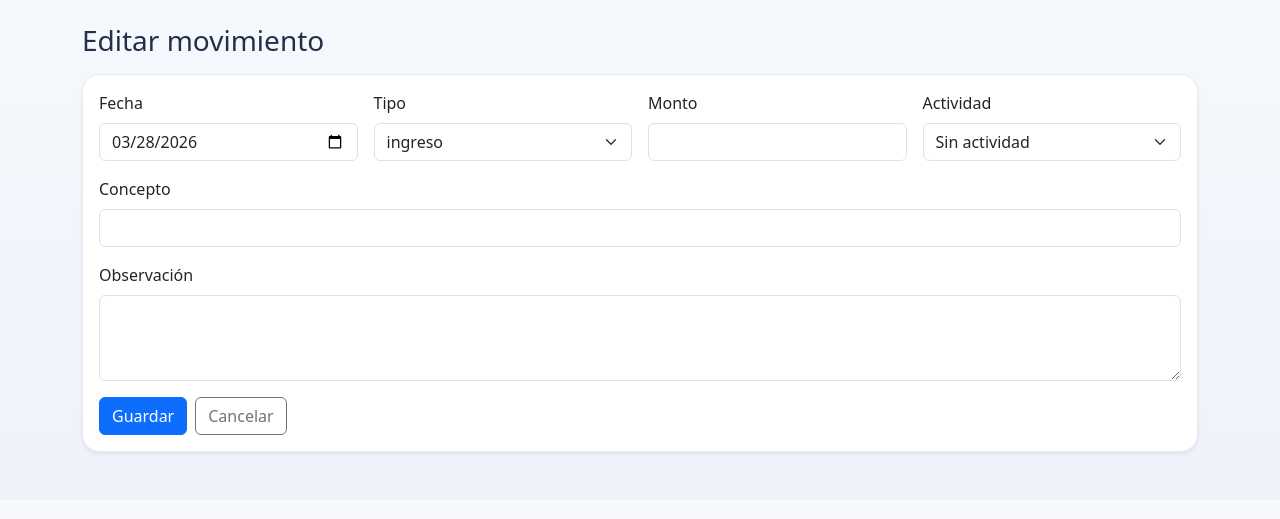
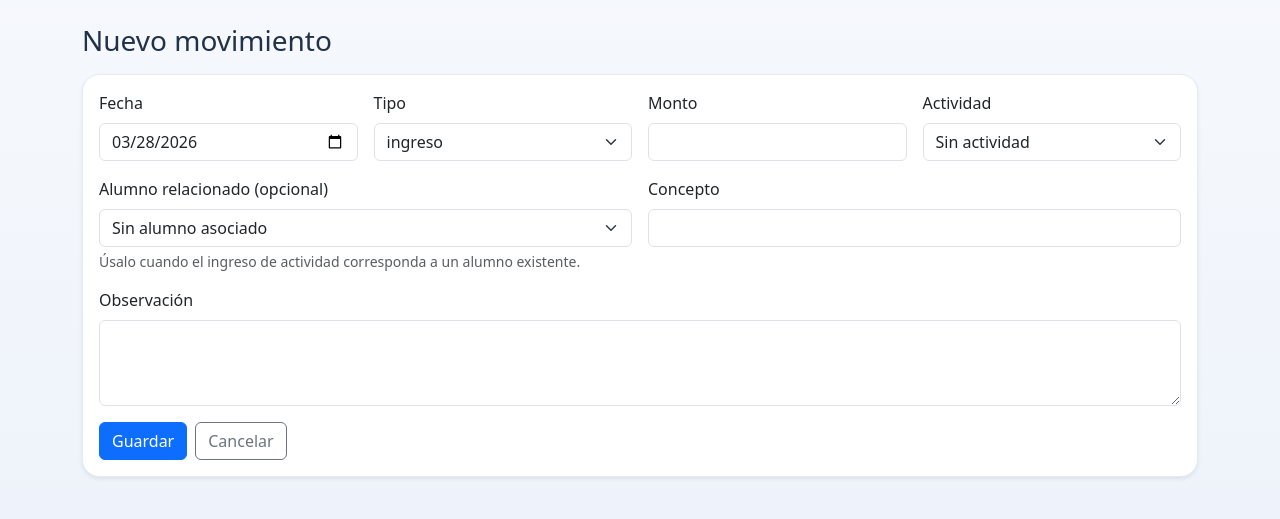
Before and after one commit to francedu/contabilidad-web, a Flask app: page /movimientos/nuevo in a window 1280 px wide. Shown: the part 96-615 px from the top of the page. Run offline with Flask 3, Linux system fonts and the light colour scheme; a user stored in the database is signed in; data that the repository does not hold is empty; some libraries are stand-ins or nearby versions.

Commit message:
mejora dashboard UX

```diff
--- a/app.py
+++ b/app.py
@@ -342,18 +342,18 @@ def create_app() -> Flask:
         if fmt == 'csv':
             sio = StringIO()
             writer = csv.writer(sio)
-            writer.writerow(['ID', 'Fecha', 'Tipo', 'Concepto', 'Actividad', 'Origen', 'Monto', 'Observación'])
+            writer.writerow(['ID', 'Fecha', 'Tipo', 'Concepto', 'Actividad', 'Alumno', 'Origen', 'Monto', 'Observación'])
             for row in movimientos:
-                writer.writerow([row['id'], row['fecha'], row['tipo'], row['concepto'], row['actividad'], row['origen'], row['monto'], row['observacion']])
+                writer.writerow([row['id'], row['fecha'], row['tipo'], row['concepto'], row['actividad'], row.get('alumno', '-'), row['origen'], row['monto'], row['observacion']])
             data = BytesIO(sio.getvalue().encode('utf-8-sig'))
             return send_file(data, mimetype='text/csv', as_attachment=True, download_name=f'{nombre}.csv')
         if fmt == 'xlsx':
             wb = Workbook()
             ws = wb.active
             ws.title = 'Movimientos'
-            ws.append(['ID', 'Fecha', 'Tipo', 'Concepto', 'Actividad', 'Origen', 'Monto', 'Observación'])
+            ws.append(['ID', 'Fecha', 'Tipo', 'Concepto', 'Actividad', 'Alumno', 'Origen', 'Monto', 'Observación'])
             for row in movimientos:
-                ws.append([row['id'], row['fecha'], row['tipo'], row['concepto'], row['actividad'], row['origen'], float(row['monto']), row['observacion']])
+                ws.append([row['id'], row['fecha'], row['tipo'], row['concepto'], row['actividad'], row.get('alumno', '-'), row['origen'], float(row['monto']), row['observacion']])
             for cell in ws[1]:
                 cell.font = cell.font.copy(bold=True)
             for column in ['A','B','C','D','E','F','G','H']:
@@ -576,10 +576,14 @@ def create_app() -> Flask:
                    COALESCE(a.nombre, '-') AS actividad
             FROM movimientos m
             LEFT JOIN actividades a ON a.id = m.actividad_id
-            WHERE m.origen = 'actividad_alumno' AND LOWER(m.concepto) LIKE ?
+            WHERE m.origen = 'actividad_alumno'
+              AND (
+                    m.alumno_id = ?
+                    OR (m.alumno_id IS NULL AND LOWER(m.concepto) LIKE ?)
+                  )
             ORDER BY m.fecha DESC, m.id DESC
             """,
-            (sql_like_ci(f'Aporte actividad alumno: {alumno["nombre"]}')[:-1] + '%',),
+            (alumno_id, sql_like_ci(f'Aporte actividad alumno: {alumno["nombre"]}')[:-1] + '%'),
         )
         historial = sorted([dict(x) for x in historial_cuotas] + [dict(x) for x in historial_aportes], key=lambda x: (x['fecha'], x['id']), reverse=True)
         return render_template('alumno_detail.html', alumno=alumno, historial=historial)
@@ -662,8 +666,8 @@ def create_app() -> Flask:
             else:
                 db.execute('UPDATE pagos_alumnos SET alumno_id=?, fecha=?, mes=?, monto=?, observacion=? WHERE id=?',
                            (alumno_id, fecha, mes, monto, observacion, pago_id))
-                db.execute('UPDATE movimientos SET fecha=?, concepto=?, monto=?, observacion=? WHERE id=?',
-                           (fecha, f'Cuota mensual alumno: {obtener_nombre_alumno(db, alumno_id)} ({mes})', monto, observacion, pago['movimiento_id']))
+                db.execute('UPDATE movimientos SET fecha=?, concepto=?, monto=?, alumno_id=?, observacion=? WHERE id=?',
+                           (fecha, f'Cuota mensual alumno: {obtener_nombre_alumno(db, alumno_id)} ({mes})', monto, alumno_id, observacion, pago['movimiento_id']))
                 db.commit()
                 flash('Pago actualizado.', 'success')
                 return redirect(url_for('pagos_list'))
@@ -699,7 +703,7 @@ def create_app() -> Flask:
     def movimientos_new():
         db = get_db()
         actividades = db.fetchall('SELECT id, nombre, fecha FROM actividades ORDER BY fecha DESC, nombre')
-        redirect_next = request.form.get('next') or request.args.get('next')
+        alumnos = db.fetchall('SELECT id, nombre, curso FROM alumnos WHERE activo = 1 ORDER BY nombre')
         if request.method == 'POST':
             fecha = request.form.get('fecha', '').strip()
             tipo = request.form.get('tipo', 'ingreso').strip()
@@ -707,43 +711,33 @@ def create_app() -> Flask:
             monto = parse_float(request.form.get('monto', '0'))
             actividad_raw = request.form.get('actividad_id', '').strip()
             actividad_id = int(actividad_raw) if actividad_raw else None
+            alumno_raw = request.form.get('alumno_id', '').strip()
+            alumno_id = int(alumno_raw) if alumno_raw else None
             observacion = request.form.get('observacion', '').strip()
             try:
                 validar_fecha(fecha)
             except Exception:
                 flash('Fecha inválida.', 'danger')
-                return render_template('movimientos_form.html', actividades=actividades, movimiento=None, redirect_next=redirect_next)
+                return render_template('movimientos_form.html', actividades=actividades, alumnos=alumnos, movimiento=None)
             db.execute(
-                'INSERT INTO movimientos (fecha, tipo, concepto, monto, actividad_id, observacion, origen) VALUES (?, ?, ?, ?, ?, ?, ?)',
-                (fecha, tipo, concepto, monto, actividad_id, observacion, 'general'),
+                'INSERT INTO movimientos (fecha, tipo, concepto, monto, actividad_id, alumno_id, observacion, origen) VALUES (?, ?, ?, ?, ?, ?, ?, ?)',
+                (fecha, tipo, concepto, monto, actividad_id, alumno_id, observacion, 'general'),
             )
             db.commit()
             flash('Movimiento creado.', 'success')
-            return redirect(redirect_next or url_for('movimientos_list'))
-
-        actividad_raw = request.args.get('actividad_id', '').strip()
-        actividad_id = int(actividad_raw) if actividad_raw.isdigit() else None
-        tipo_default = request.args.get('tipo', 'ingreso').strip() or 'ingreso'
-        movimiento = {
-            'fecha': datetime.now().strftime('%Y-%m-%d'),
-            'tipo': tipo_default,
-            'monto': '',
-            'actividad_id': actividad_id,
-            'concepto': '',
-            'observacion': '',
-        }
-        return render_template('movimientos_form.html', actividades=actividades, movimiento=movimiento, redirect_next=redirect_next)
+            return redirect(url_for('movimientos_list'))
+        return render_template('movimientos_form.html', actividades=actividades, alumnos=alumnos, movimiento=None)
 
     @app.route('/movimientos/<int:movimiento_id>/editar', methods=['GET', 'POST'])
     @role_required('admin', 'tesorero')
     def movimientos_edit(movimiento_id: int):
         db = get_db()
-        redirect_next = request.form.get('next') or request.args.get('next')
         movimiento = db.fetchone('SELECT * FROM movimientos WHERE id=?', (movimiento_id,))
         if not movimiento:
             flash('Movimiento no encontrado.', 'danger')
-            return redirect(redirect_next or url_for('movimientos_list'))
+            return redirect(url_for('movimientos_list'))
         actividades = db.fetchall('SELECT id, nombre, fecha FROM actividades ORDER BY fecha DESC, nombre')
+        alumnos = db.fetchall('SELECT id, nombre, curso FROM alumnos WHERE activo = 1 OR id = ? ORDER BY nombre', (movimiento['alumno_id'] or 0,))
         if request.method == 'POST':
             fecha = request.form.get('fecha', '').strip()
             tipo = request.form.get('tipo', 'ingreso').strip()
@@ -751,82 +745,41 @@ def create_app() -> Flask:
             monto = parse_float(request.form.get('monto', '0'))
             actividad_raw = request.form.get('actividad_id', '').strip()
             actividad_id = int(actividad_raw) if actividad_raw else None
+            alumno_raw = request.form.get('alumno_id', '').strip()
+            alumno_id = int(alumno_raw) if alumno_raw else None
             observacion = request.form.get('observacion', '').strip()
             try:
                 validar_fecha(fecha)
             except Exception:
                 flash('Fecha inválida.', 'danger')
-                return render_template('movimientos_form.html', actividades=actividades, movimiento=movimiento, redirect_next=redirect_next)
-            db.execute('UPDATE movimientos SET fecha=?, tipo=?, concepto=?, monto=?, actividad_id=?, observacion=? WHERE id=?',
-                       (fecha, tipo, concepto, monto, actividad_id, observacion, movimiento_id))
+                return render_template('movimientos_form.html', actividades=actividades, alumnos=alumnos, movimiento=movimiento)
+            db.execute('UPDATE movimientos SET fecha=?, tipo=?, concepto=?, monto=?, actividad_id=?, alumno_id=?, observacion=? WHERE id=?',
+                       (fecha, tipo, concepto, monto, actividad_id, alumno_id, observacion, movimiento_id))
             db.commit()
             flash('Movimiento actualizado.', 'success')
-            return redirect(redirect_next or url_for('movimientos_list'))
-        return render_template('movimientos_form.html', actividades=actividades, movimiento=movimiento, redirect_next=redirect_next)
+            return redirect(url_for('movimientos_list'))
+        return render_template('movimientos_form.html', actividades=actividades, alumnos=alumnos, movimiento=movimiento)
 
     @app.post('/movimientos/<int:movimiento_id>/eliminar')
     @role_required('admin', 'tesorero')
     def movimientos_delete(movimiento_id: int):
         db = get_db()
-        redirect_next = request.form.get('next') or request.args.get('next')
         movimiento = db.fetchone('SELECT concepto FROM movimientos WHERE id=?', (movimiento_id,))
         if not movimiento:
             flash('Movimiento no encontrado.', 'danger')
-            return redirect(redirect_next or url_for('movimientos_list'))
+            return redirect(url_for('movimientos_list'))
         db.execute('DELETE FROM pagos_alumnos WHERE movimiento_id = ?', (movimiento_id,))
         db.execute('DELETE FROM movimientos WHERE id = ?', (movimiento_id,))
         db.commit()
         flash(f'Movimiento eliminado: {movimiento["concepto"]}.', 'success')
-        return redirect(redirect_next or url_for('movimientos_list'))
+        return redirect(url_for('movimientos_list'))
 
     @app.route('/actividades')
     @login_required
     def actividades_list():
         db = get_db()
-        actividades = db.fetchall(
-            """
-            SELECT a.*,
-                   COALESCE(SUM(CASE WHEN m.tipo = 'ingreso' THEN m.monto ELSE 0 END), 0) AS total_ingresos,
-                   COUNT(CASE WHEN m.tipo = 'ingreso' THEN 1 END) AS cantidad_ingresos
-            FROM actividades a
-            LEFT JOIN movimientos m ON m.actividad_id = a.id
-            GROUP BY a.id, a.nombre, a.fecha, a.descripcion
-            ORDER BY a.fecha DESC, a.nombre
-            """
-        )
+        actividades = db.fetchall('SELECT * FROM actividades ORDER BY fecha DESC, nombre')
         return render_template('actividades_list.html', actividades=actividades)
-
-    @app.route('/actividades/<int:actividad_id>')
-    @login_required
-    def actividad_detail(actividad_id: int):
-        db = get_db()
-        actividad = db.fetchone('SELECT * FROM actividades WHERE id=?', (actividad_id,))
-        if not actividad:
-            flash('Actividad no encontrada.', 'danger')
-            return redirect(url_for('actividades_list'))
-
-        resumen = db.fetchone(
-            """
-            SELECT
-                COALESCE(SUM(CASE WHEN tipo = 'ingreso' THEN monto ELSE 0 END), 0) AS ingresos,
-                COUNT(CASE WHEN tipo = 'ingreso' THEN 1 END) AS cantidad_ingresos,
-                COALESCE(SUM(CASE WHEN tipo = 'gasto' THEN monto ELSE 0 END), 0) AS gastos,
-                COUNT(CASE WHEN tipo = 'gasto' THEN 1 END) AS cantidad_gastos
-            FROM movimientos
-            WHERE actividad_id = ?
-            """,
-            (actividad_id,),
-        )
-        ingresos = db.fetchall(
-            """
-            SELECT m.id, m.fecha, m.concepto, m.monto, m.observacion, m.origen
-            FROM movimientos m
-            WHERE m.actividad_id = ? AND m.tipo = 'ingreso'
-            ORDER BY m.fecha DESC, m.id DESC
-            """,
-            (actividad_id,),
-        )
-        return render_template('actividad_detail.html', actividad=actividad, resumen=resumen, ingresos=ingresos)
 
     @app.route('/actividades/nueva', methods=['GET', 'POST'])
     @role_required('admin', 'tesorero')
@@ -917,9 +870,11 @@ def sql_like_ci(value: str) -> str:
 def obtener_movimientos_filtrados(db: DBAdapter, tipo: str = 'Todos', mes: str = '', q: str = ''):
     sql = """
         SELECT m.id, m.fecha, m.tipo, m.concepto, m.monto, COALESCE(a.nombre, '-') AS actividad,
+               COALESCE(al.nombre, '-') AS alumno,
                COALESCE(m.origen, 'general') AS origen, COALESCE(m.observacion, '') AS observacion
         FROM movimientos m
         LEFT JOIN actividades a ON a.id = m.actividad_id
+        LEFT JOIN alumnos al ON al.id = m.alumno_id
         WHERE 1=1
     """
     params: list[Any] = []
@@ -931,8 +886,8 @@ def obtener_movimientos_filtrados(db: DBAdapter, tipo: str = 'Todos', mes: str =
         params.append(mes)
     if q:
         like = sql_like_ci(q)
-        sql += " AND (LOWER(COALESCE(m.concepto, '')) LIKE ? OR LOWER(COALESCE(m.observacion, '')) LIKE ? OR LOWER(COALESCE(m.fecha, '')) LIKE ? OR LOWER(COALESCE(m.origen, '')) LIKE ? OR LOWER(COALESCE(a.nombre, '')) LIKE ?)"
-        params.extend([like, like, like, like, like])
+        sql += " AND (LOWER(COALESCE(m.concepto, '')) LIKE ? OR LOWER(COALESCE(m.observacion, '')) LIKE ? OR LOWER(COALESCE(m.fecha, '')) LIKE ? OR LOWER(COALESCE(m.origen, '')) LIKE ? OR LOWER(COALESCE(a.nombre, '')) LIKE ? OR LOWER(COALESCE(al.nombre, '')) LIKE ? OR LOWER(COALESCE(al.curso, '')) LIKE ?)"
+        params.extend([like, like, like, like, like, like, like])
     sql += ' ORDER BY m.fecha DESC, m.id DESC'
     return db.fetchall(sql, params)
 
@@ -950,13 +905,13 @@ def exportar_movimientos_pdf(movimientos, school_name: str, school_location: str
     total_ing = sum(float(r['monto']) for r in movimientos if r['tipo'] == 'ingreso')
     total_gas = sum(float(r['monto']) for r in movimientos if r['tipo'] == 'gasto')
     elems.append(Paragraph(f'Registros: {len(movimientos)} · Ingresos: {formato_monto(total_ing)} · Gastos: {formato_monto(total_gas)} · Balance: {formato_monto(total_ing-total_gas)}', styles['Heading3']))
-    table_data = [['Fecha', 'Tipo', 'Concepto', 'Actividad', 'Origen', 'Monto']]
+    table_data = [['Fecha', 'Tipo', 'Concepto', 'Actividad', 'Alumno', 'Origen', 'Monto']]
     for row in movimientos:
         concepto = str(row['concepto'])
         if len(concepto) > 38:
             concepto = concepto[:35] + '...'
-        table_data.append([row['fecha'], row['tipo'], concepto, row['actividad'], row['origen'], formato_monto(row['monto'])])
-    table = Table(table_data, repeatRows=1, colWidths=[28*mm, 24*mm, 95*mm, 55*mm, 36*mm, 28*mm])
+        table_data.append([row['fecha'], row['tipo'], concepto, row['actividad'], row.get('alumno', '-'), row['origen'], formato_monto(row['monto'])])
+    table = Table(table_data, repeatRows=1, colWidths=[24*mm, 20*mm, 78*mm, 42*mm, 42*mm, 30*mm, 24*mm])
     table.setStyle(TableStyle([
         ('BACKGROUND', (0,0), (-1,0), colors.HexColor('#dfe7ff')),
         ('TEXTCOLOR', (0,0), (-1,0), colors.black),
@@ -1080,14 +1035,14 @@ def registrar_pago_alumno(db: DBAdapter, alumno_id: int, fecha: str, mes: str, m
         concepto = f'Cuota mensual alumno: {alumno["nombre"]} ({mes})'
         if db.kind == 'postgres':
             cur = db.execute(
-                'INSERT INTO movimientos (fecha, tipo, concepto, monto, actividad_id, observacion, origen) VALUES (?, ?, ?, ?, ?, ?, ?) RETURNING id',
-                (fecha, 'ingreso', concepto, monto, None, observacion, 'cuota_mensual'),
+                'INSERT INTO movimientos (fecha, tipo, concepto, monto, actividad_id, alumno_id, observacion, origen) VALUES (?, ?, ?, ?, ?, ?, ?, ?) RETURNING id',
+                (fecha, 'ingreso', concepto, monto, None, alumno_id, observacion, 'cuota_mensual'),
             )
             movimiento_id = cur.fetchone()['id']
         else:
             cur = db.execute(
-                'INSERT INTO movimientos (fecha, tipo, concepto, monto, actividad_id, observacion, origen) VALUES (?, ?, ?, ?, ?, ?, ?)',
-                (fecha, 'ingreso', concepto, monto, None, observacion, 'cuota_mensual'),
+                'INSERT INTO movimientos (fecha, tipo, concepto, monto, actividad_id, alumno_id, observacion, origen) VALUES (?, ?, ?, ?, ?, ?, ?, ?)',
+                (fecha, 'ingreso', concepto, monto, None, alumno_id, observacion, 'cuota_mensual'),
             )
             movimiento_id = cur.lastrowid
         db.execute(
@@ -1098,8 +1053,8 @@ def registrar_pago_alumno(db: DBAdapter, alumno_id: int, fecha: str, mes: str, m
         concepto = f'Aporte actividad alumno: {alumno["nombre"]}'
         detalle = observacion if observacion else f'Aporte para actividad registrado en {mes}'
         db.execute(
-            'INSERT INTO movimientos (fecha, tipo, concepto, monto, actividad_id, observacion, origen) VALUES (?, ?, ?, ?, ?, ?, ?)',
-            (fecha, 'ingreso', concepto, monto, actividad_id, detalle, 'actividad_alumno'),
+            'INSERT INTO movimientos (fecha, tipo, concepto, monto, actividad_id, alumno_id, observacion, origen) VALUES (?, ?, ?, ?, ?, ?, ?, ?)',
+            (fecha, 'ingreso', concepto, monto, actividad_id, alumno_id, detalle, 'actividad_alumno'),
         )
 
 
@@ -1167,6 +1122,7 @@ def init_db(db: DBAdapter) -> None:
             concepto TEXT NOT NULL,
             monto DOUBLE PRECISION NOT NULL CHECK(monto >= 0),
             actividad_id BIGINT,
+            alumno_id BIGINT,
             observacion TEXT,
             origen TEXT NOT NULL DEFAULT 'general',
             CONSTRAINT fk_mov_actividad FOREIGN KEY (actividad_id) REFERENCES actividades(id)
@@ -1222,6 +1178,7 @@ def init_db(db: DBAdapter) -> None:
             concepto TEXT NOT NULL,
             monto REAL NOT NULL CHECK(monto >= 0),
             actividad_id INTEGER,
+            alumno_id INTEGER,
             observacion TEXT,
             origen TEXT NOT NULL DEFAULT 'general',
             FOREIGN KEY (actividad_id) REFERENCES actividades(id)
@@ -1262,6 +1219,10 @@ def init_db(db: DBAdapter) -> None:
         CREATE UNIQUE INDEX IF NOT EXISTS idx_pagos_alumno_mes_unique ON pagos_alumnos(alumno_id, mes);
         """
     db.executescript(script)
+    try:
+        db.execute('ALTER TABLE movimientos ADD COLUMN alumno_id BIGINT')
+    except Exception:
+        pass
     db.commit()
 
 
--- a/templates/movimientos_form.html
+++ b/templates/movimientos_form.html
@@ -3,12 +3,12 @@
 {% block content %}
 <h1 class="h3 mb-3">{{ 'Editar movimiento' if movimiento else 'Nuevo movimiento' }}</h1>
 <div class="card shadow-sm"><div class="card-body"><form method="post" class="row g-3">
-  {% if redirect_next %}<input type="hidden" name="next" value="{{ redirect_next }}">{% endif %}
   <div class="col-md-3"><label class="form-label">Fecha</label><input class="form-control" type="date" name="fecha" value="{{ movimiento['fecha'] if movimiento else now.strftime('%Y-%m-%d') }}" required></div>
   <div class="col-md-3"><label class="form-label">Tipo</label><select class="form-select" name="tipo"><option {% if movimiento and movimiento['tipo']=='ingreso' %}selected{% endif %}>ingreso</option><option {% if movimiento and movimiento['tipo']=='gasto' %}selected{% endif %}>gasto</option></select></div>
   <div class="col-md-3"><label class="form-label">Monto</label><input class="form-control" name="monto" value="{{ movimiento['monto'] if movimiento else '' }}" required></div>
   <div class="col-md-3"><label class="form-label">Actividad</label><select class="form-select" name="actividad_id"><option value="">Sin actividad</option>{% for a in actividades %}<option value="{{ a['id'] }}" {% if movimiento and movimiento['actividad_id']==a['id'] %}selected{% endif %}>{{ a['nombre'] }} ({{ a['fecha'] }})</option>{% endfor %}</select></div>
-  <div class="col-12"><label class="form-label">Concepto</label><input class="form-control" name="concepto" value="{{ movimiento['concepto'] if movimiento else '' }}" required></div>
+  <div class="col-md-6"><label class="form-label">Alumno relacionado (opcional)</label><select class="form-select" name="alumno_id"><option value="">Sin alumno asociado</option>{% for alumno in alumnos %}<option value="{{ alumno['id'] }}" {% if movimiento and movimiento['alumno_id']==alumno['id'] %}selected{% endif %}>{{ alumno['nombre'] }}{% if alumno['curso'] %} ({{ alumno['curso'] }}){% endif %}</option>{% endfor %}</select><div class="form-text">Úsalo cuando el ingreso de actividad corresponda a un alumno existente.</div></div>
+  <div class="col-md-6"><label class="form-label">Concepto</label><input class="form-control" name="concepto" value="{{ movimiento['concepto'] if movimiento else '' }}" required></div>
   <div class="col-12"><label class="form-label">Observación</label><textarea class="form-control" name="observacion" rows="3">{{ movimiento['observacion'] if movimiento else '' }}</textarea></div>
   <div class="col-12 d-flex gap-2"><button class="btn btn-primary">Guardar</button><a class="btn btn-outline-secondary" href="{{ url_for('movimientos_list') }}">Cancelar</a></div>
 </form></div></div>
--- a/templates/movimientos_list.html
+++ b/templates/movimientos_list.html
@@ -3,7 +3,7 @@
 {% block content %}
 <div class="d-flex justify-content-between align-items-center mb-3 flex-wrap gap-2"><h1 class="h3 mb-0">Movimientos</h1><div class="d-flex gap-2"><div class="btn-group"><a class="btn btn-outline-secondary" href="{{ url_for('movimientos_export', fmt='csv', tipo=tipo, mes=mes, q=q) }}">CSV</a><a class="btn btn-outline-secondary" href="{{ url_for('movimientos_export', fmt='xlsx', tipo=tipo, mes=mes, q=q) }}">Excel</a><a class="btn btn-outline-secondary" href="{{ url_for('movimientos_export', fmt='pdf', tipo=tipo, mes=mes, q=q) }}">PDF</a></div>{% if current_user.can_edit() %}<a class="btn btn-primary" href="{{ url_for('movimientos_new') }}">Nuevo movimiento</a>{% endif %}</div></div>
 <form class="row g-2 mb-3"><div class="col-md-3"><input class="form-control" name="q" value="{{ q }}" placeholder="Buscar"></div><div class="col-md-2"><select class="form-select" name="tipo"><option {% if tipo=='Todos' %}selected{% endif %}>Todos</option><option {% if tipo=='ingreso' %}selected{% endif %}>ingreso</option><option {% if tipo=='gasto' %}selected{% endif %}>gasto</option></select></div><div class="col-md-2"><input class="form-control" name="mes" value="{{ mes }}" placeholder="YYYY-MM"></div><div class="col-auto"><button class="btn btn-outline-secondary">Filtrar</button></div></form>
-<div class="card shadow-sm"><div class="card-body p-0"><div class="table-responsive"><table class="table table-hover mb-0 align-middle"><thead><tr><th>Fecha</th><th>Tipo</th><th>Concepto</th><th>Actividad</th><th>Origen</th><th class="text-end">Monto</th><th></th></tr></thead><tbody>
-{% for row in movimientos %}<tr><td>{{ row['fecha'] }}</td><td>{{ row['tipo'] }}</td><td>{{ row['concepto'] }}</td><td>{{ row['actividad'] }}</td><td>{{ row['origen'] }}</td><td class="text-end">{{ formato_monto(row['monto']) }}</td><td class="text-end">{% if current_user.can_edit() %}<div class="d-inline-flex gap-2"><a class="btn btn-sm btn-outline-primary" href="{{ url_for('movimientos_edit', movimiento_id=row['id']) }}">Editar</a><form method="post" action="{{ url_for('movimientos_delete', movimiento_id=row['id']) }}" onsubmit="return confirm('¿Eliminar el movimiento {{ row['concepto'] }}?');"><button class="btn btn-sm btn-outline-danger">Eliminar</button></form></div>{% endif %}</td></tr>{% else %}<tr><td colspan="7" class="text-center text-muted py-4">Sin movimientos.</td></tr>{% endfor %}
+<div class="card shadow-sm"><div class="card-body p-0"><div class="table-responsive"><table class="table table-hover mb-0 align-middle"><thead><tr><th>Fecha</th><th>Tipo</th><th>Concepto</th><th>Actividad</th><th>Alumno</th><th>Origen</th><th class="text-end">Monto</th><th></th></tr></thead><tbody>
+{% for row in movimientos %}<tr><td>{{ row['fecha'] }}</td><td>{{ row['tipo'] }}</td><td>{{ row['concepto'] }}</td><td>{{ row['actividad'] }}</td><td>{{ row['alumno'] }}</td><td>{{ row['origen'] }}</td><td class="text-end">{{ formato_monto(row['monto']) }}</td><td class="text-end">{% if current_user.can_edit() %}<div class="d-inline-flex gap-2"><a class="btn btn-sm btn-outline-primary" href="{{ url_for('movimientos_edit', movimiento_id=row['id']) }}">Editar</a><form method="post" action="{{ url_for('movimientos_delete', movimiento_id=row['id']) }}" onsubmit="return confirm('¿Eliminar el movimiento {{ row['concepto'] }}?');"><button class="btn btn-sm btn-outline-danger">Eliminar</button></form></div>{% endif %}</td></tr>{% else %}<tr><td colspan="8" class="text-center text-muted py-4">Sin movimientos.</td></tr>{% endfor %}
 </tbody></table></div></div></div>
 {% endblock %}
```
